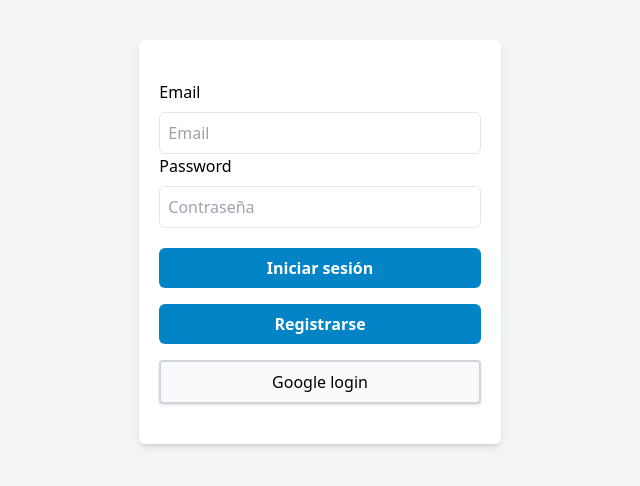
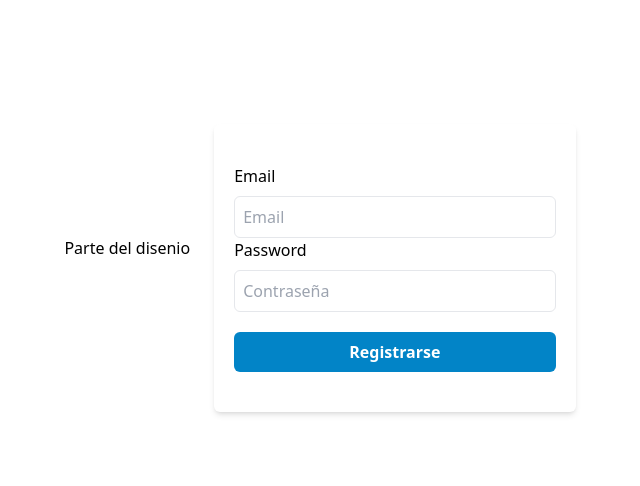
Before and after one commit to godklone/firebase-auth, a React (Vite) app: page /register in a window 1280 px wide. Shown: the top 486 px of the page, without its empty margins (320-960 px from the left). Built offline with nearby package versions, Linux system fonts and the light colour scheme; no server answers.

Commit message:
Actualizacion de app usando router y un layout para compartir estilo y  desenio

```diff
--- a/package.json
+++ b/package.json
@@ -14,6 +14,7 @@
     "postcss": "^8.4.20",
     "react": "^18.2.0",
     "react-dom": "^18.2.0",
+    "react-router-dom": "^6.6.2",
     "tailwindcss": "^3.2.4"
   },
   "devDependencies": {
--- a/src/App.jsx
+++ b/src/App.jsx
@@ -1,5 +1,9 @@
-import { useRef, useState, useEffect } from "react";
+import { useRef, useState } from "react";
+import { BrowserRouter, Route, Routes } from "react-router-dom";
 import { useAuth } from "./context/AuthContext";
+import AuthLayout from "./layout/AuthLayout";
+import Login from "./pages/Login";
+import Register from "./pages/Register";
 
 function App() {
   const emailRef = useRef();
@@ -7,7 +11,7 @@ function App() {
 
   const [error, setError] = useState(null);
 
-  const { login, logout, loginWithGoogle, user, token, signup} = useAuth();
+  const { login, logout, loginWithGoogle, user, token, signup } = useAuth();
 
   const handleRegister = async (e) => {
     e.preventDefault();
@@ -37,86 +41,36 @@ function App() {
     }
   };
 
-  const handleGoogleSignin = async (e) => {
-    e.preventDefault();
-    try {
-      await loginWithGoogle();
-    } catch (error) {
-      setError(error.message);
-    }
-  };
+
 
   return (
-    <div className="bg-gray-100 h-screen">
-      {token ? (
-        <div className="bg-gray-100 h-screen p-10">
-          <p className="text-2xl font-bold">Hola, {user.displayName ||user.email}</p>
-          <button
-            onClick={handleLogout}
-            className="font-bold mt-4 bg-sky-700 hover:bg-sky-600 transition-colors rounded-md py-2 px-4 text-white"
-          >
-            Cerrar sesión
-          </button>
-        </div>
-      ) : (
-        <div
-          className="flex justify-center"
-        >
-          <form
-            className="bg-white mt-10 px-5 py-10 w-90 rounded-md shadow-md"
-          >
-            <div>
-              <label htmlFor="email">Email</label>
-              <input
-                type="email"
-                id="email"
-                // value={email}
-                ref={emailRef}
-                // onChange={e => setEmail(e.target.value)}
-                placeholder="Email"
-                className="rounded-md border mt-2 p-2 w-full placeholder-gray-400"
-              />
+    <BrowserRouter>
+        <Routes>
+          <Route path="/" element={<AuthLayout />}>
+            <Route index element={<Login />} />
+            <Route path='register' element={<Register />} />
+            {/* <Route path='forgoten-password' element={<ForgotenPassword />} /> */}
+          </Route>
+        </Routes>
+  </BrowserRouter>
 
-            </div>
-            <div className="">
-              <label htmlFor="password">Password</label>
-              <input
-                type="password"
-                id="password"
-                ref={passwordRef}
-                // onChange={e => setPassword(e.target.value)}
-                placeholder="Contraseña"
-                className="rounded-md border mt-2 p-2 w-full placeholder-gray-400"
+      // <div className="bg-gray-100 h-screen">
+      //   {token ? (
+      //     <div className="bg-gray-100 h-screen p-10">
+      //       <p className="text-2xl font-bold">Hola, {user.displayName || user.email}</p>
+      //       <button
+      //         onClick={handleLogout}
+      //         className="font-bold mt-4 bg-sky-700 hover:bg-sky-600 transition-colors rounded-md py-2 px-4 text-white"
+      //       >
+      //         Cerrar sesión
+      //       </button>
+      //     </div>
+      //   ) : (
 
-              />
-            </div>
-            <div className="flex w-full block flex-col mt-5 gap-4">
+      //   )}
+      //   {error && <p>{error}</p>}
+      // </div>
 
-              <button
-                onClick={handleLogin}
-                className="bg-sky-600 py-2 px-4 hover:bg-sky-700 transition-colors rounded-md text-white font-bold"
-              >
-                Iniciar sesión
-              </button>
-              <button
-                onClick={handleRegister}
-                className="bg-sky-600 py-2 px-4 hover:bg-sky-700 transition-colors rounded-md text-white font-bold"
-              >
-                Registrarse
-              </button>
-              <button
-                onClick={handleGoogleSignin}
-                className="bg-slate-50 hover:bg-slate-200 text-black  shadow rounded border-2 border-gray-300 py-2 px-4 w-full"
-              >
-                Google login
-              </button>
-            </div>
-          </form>
-
-        </div>
-      )}
-      {error && <p>{error}</p>}
-    </div>
   );
 }
 
--- /dev/null
+++ b/src/component/Form.jsx
@@ -0,0 +1,7 @@
+const Form = () => {
+  return (
+    <div>Form</div>
+  )
+}
+
+export default Form
--- /dev/null
+++ b/src/layout/AuthLayout.jsx
@@ -0,0 +1,16 @@
+import { Outlet } from "react-router-dom"
+
+const AuthLayout = () => {
+  return (
+    <>
+      <main className="container mx-auto mt-5 p-5 md:mt-16  md:justify-center flex items-center gap-6">
+        <div>Parte del disenio</div>
+        <div className="">
+          <Outlet />
+        </div>
+      </main>
+    </>
+  )
+}
+
+export default AuthLayout
--- /dev/null
+++ b/src/pages/Login.jsx
@@ -0,0 +1,94 @@
+import { useRef, useState } from "react";
+import { useAuth } from "../context/AuthContext";
+
+const Login = () => {
+
+  const emailRef = useRef();
+  const passwordRef = useRef();
+
+  const [error, setError] = useState(null);
+
+  const { login, loginWithGoogle} = useAuth();
+
+
+
+  const handleLogin = async e => {
+    e.preventDefault();
+    setError("");
+    try {
+      await login(emailRef.current.value, passwordRef.current.value);
+    } catch (error) {
+      setError(error.message);
+    }
+  };
+
+
+  const handleGoogleSignin = async (e) => {
+    e.preventDefault();
+    try {
+      await loginWithGoogle();
+    } catch (error) {
+      setError(error.message);
+    }
+  };
+
+  return (
+    <div
+          className="flex justify-center"
+        >
+          <form
+            className="bg-white mt-10 px-5 py-10 w-90 rounded-md shadow-md"
+          >
+            <div>
+              <label htmlFor="email">Email</label>
+              <input
+                type="email"
+                id="email"
+                // value={email}
+                ref={emailRef}
+                // onChange={e => setEmail(e.target.value)}
+                placeholder="Email"
+                className="rounded-md border mt-2 p-2 w-full placeholder-gray-400"
+              />
+
+            </div>
+            <div className="">
+              <label htmlFor="password">Password</label>
+              <input
+                type="password"
+                id="password"
+                ref={passwordRef}
+                // onChange={e => setPassword(e.target.value)}
+                placeholder="Contraseña"
+                className="rounded-md border mt-2 p-2 w-full placeholder-gray-400"
+
+              />
+            </div>
+            <div className="flex w-full block flex-col mt-5 gap-4">
+
+              <button
+                onClick={handleLogin}
+                className="bg-sky-600 py-2 px-4 hover:bg-sky-700 transition-colors rounded-md text-white font-bold"
+              >
+                Iniciar sesión
+              </button>
+              {/* <button
+                onClick={handleRegister}
+                className="bg-sky-600 py-2 px-4 hover:bg-sky-700 transition-colors rounded-md text-white font-bold"
+              >
+                Registrarse
+              </button> */}
+              <button
+                onClick={handleGoogleSignin}
+                className="bg-slate-50 hover:bg-slate-200 text-black  shadow rounded border-2 border-gray-300 py-2 px-4 w-full"
+              >
+                Google login
+              </button>
+            </div>
+          </form>
+
+        </div>
+  )
+}
+
+export default Login
--- /dev/null
+++ b/src/pages/Register.jsx
@@ -0,0 +1,83 @@
+import { useRef, useState } from "react";
+import { useAuth } from "../context/AuthContext";
+
+const Register = () => {
+
+  const emailRef = useRef();
+  const passwordRef = useRef();
+
+  const [error, setError] = useState(null);
+
+  const { user, token, signup} = useAuth();
+
+  const handleRegister = async (e) => {
+    e.preventDefault();
+    setError("");
+    try {
+      await signup(emailRef.current.value, passwordRef.current.value);
+    } catch (error) {
+      setError(error.message);
+    }
+  };
+
+
+  return (
+    <div
+    className="flex justify-center"
+  >
+    <form
+      className="bg-white mt-10 px-5 py-10 w-90 rounded-md shadow-md"
+    >
+      <div>
+        <label htmlFor="email">Email</label>
+        <input
+          type="email"
+          id="email"
+          // value={email}
+          ref={emailRef}
+          // onChange={e => setEmail(e.target.value)}
+          placeholder="Email"
+          className="rounded-md border mt-2 p-2 w-full placeholder-gray-400"
+        />
+
+      </div>
+      <div className="">
+        <label htmlFor="password">Password</label>
+        <input
+          type="password"
+          id="password"
+          ref={passwordRef}
+          // onChange={e => setPassword(e.target.value)}
+          placeholder="Contraseña"
+          className="rounded-md border mt-2 p-2 w-full placeholder-gray-400"
+
+        />
+      </div>
+      <div className="flex w-full block flex-col mt-5 gap-4">
+
+        {/* <button
+          onClick={handleLogin}
+          className="bg-sky-600 py-2 px-4 hover:bg-sky-700 transition-colors rounded-md text-white font-bold"
+        >
+          Iniciar sesión
+        </button> */}
+        <button
+          onClick={handleRegister}
+          className="bg-sky-600 py-2 px-4 hover:bg-sky-700 transition-colors rounded-md text-white font-bold"
+        >
+          Registrarse
+        </button>
+        {/* <button
+          onClick={handleGoogleSignin}
+          className="bg-slate-50 hover:bg-slate-200 text-black  shadow rounded border-2 border-gray-300 py-2 px-4 w-full"
+        >
+          Google login
+        </button> */}
+      </div>
+    </form>
+
+  </div>
+  )
+}
+
+export default Register
```
Also changed, not shown: src/config/firebase.js (line endings or trailing spaces), 2 other files (tests, documents, lock files or other folders).
